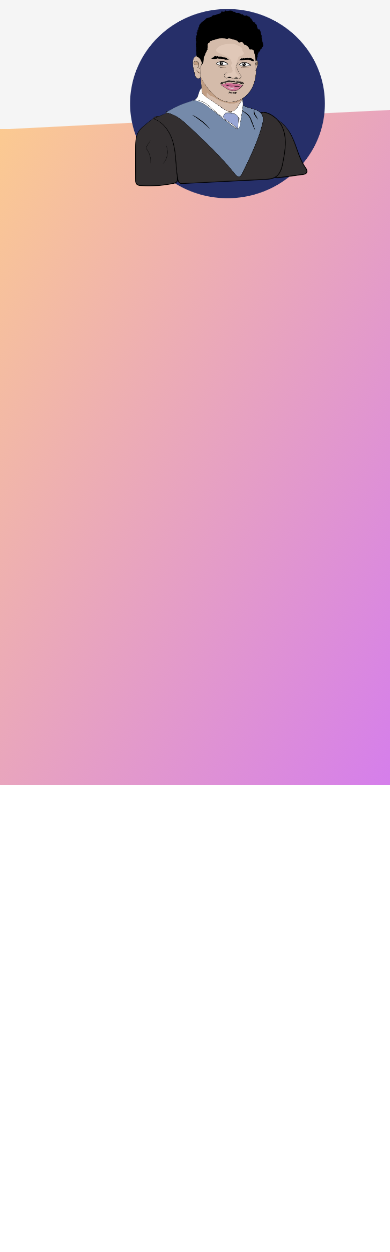
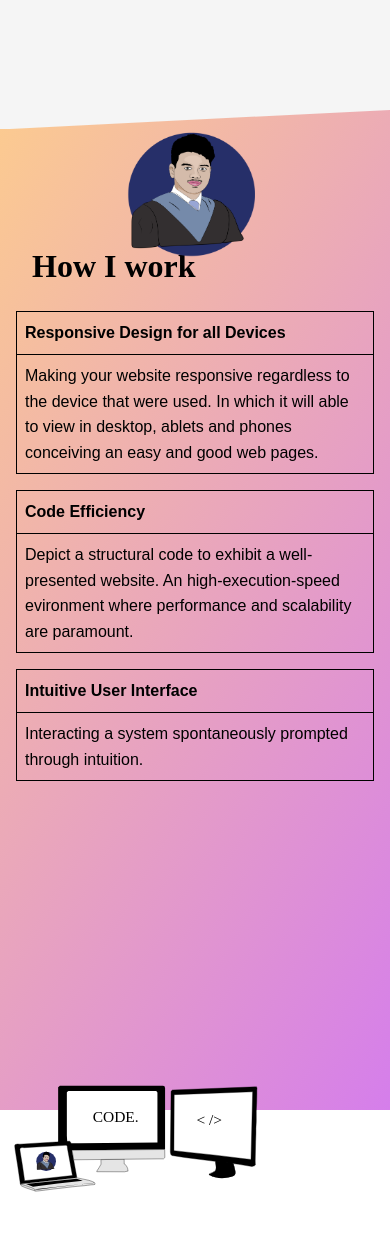
Before and after one commit to Eyrooon/My-portfolio, a website: page dist/index.html in a window 390 px wide. Shown: the part 377-1629 px from the top of the page. Before the commit the page ends 1162 px from the top, so only its background shows below. Drawn offline with Linux system fonts and the light colour scheme.

Commit message:
added new info

```diff
--- a/dist/css/style.css
+++ b/dist/css/style.css
@@ -14,9 +14,14 @@ body {
 }
 
 
-.img {
+.img-ivan {
     width: 200px;
     height: 200px;
+}
+
+.img-devices {
+    width:450px;
+    height:280px;
 }
 
 .first-page {
@@ -34,13 +39,6 @@ body {
     display: inline-block;
 }
 
-.second-page__image {
-    position:absolute;
-    top: 45%;
-    left:calc(100vw - 58vw);
-    z-index: 2;
-}
-
 .first-page__subtitle {
     font-size: 2rem;
     font-family: 'Open Sans Condensed', sans-serif;
@@ -53,7 +51,47 @@ body {
 
 .second-page {
     background-image: linear-gradient(120deg, #fccb90 0%, #d57eeb 100%);
-    height: 80vh;
+    height: 90vh;
+}
+
+.second-page h1 {
+    font-size:2rem;
+    font-family: Rockwell;
+    display: inline-block;
+    margin-top: 4.5em;
+    margin-left: 1em;
+    margin-bottom: 1em;
+}
+
+.second-page__image--ivan {
+    position:absolute;
+    top: 45%;
+    left:calc(100vw - 58vw);
+    z-index: 2;
+}
+
+.second-page__image--devices {
+    position: absolute;
+    bottom: -40%;
+    right:0;
+}
+
+.work-description {
+    display: grid;
+    grid-template-columns: repeat(auto-fit, minmax(200px, 1fr));
+    gap:1em;
+    margin: auto 1em;
+}
+
+.work-description--paragraph {
+    border: 1px solid  black;
+    border-top: none;
+    padding: .5em;
+}
+
+.work-description--header {
+    border: 1px solid black;
+    padding: .5em;
 }
 
 @media only screen and (max-width:1400px) {
@@ -68,6 +106,52 @@ body {
     }
 }
 
+@media only screen and (max-width:1000px) {
+    .img-devices {
+        width:350px;
+        height: 350px;;
+    }
+}
+
+@media only screen and (max-width:600px) {
+    .second-page {
+        height: 1000px;
+    }
+
+    .img-devices {
+        width:300px;
+        height: 300px;;
+    }
+
+    .second-page__image--devices {
+        bottom: -80%;
+        right: 20%;
+    }
+
+}
+
+@media only screen and (max-width:480px) {
+    .second-page__image--devices {
+        bottom: -93%;
+        left: 3%;
+    }
+
+    .second-page__image--ivan {
+        top: 60%;
+        right:10%;
+    }
+
+    .img-ivan {
+        width: 130px;
+        height: 130px;
+    }
+
+    .img-devices {
+        width:250px;
+        height: 200px;;
+    }
+}
+
 @media only screen and (max-width:700px) {
     .first-page h1 {
         font-size: 2rem;
@@ -75,7 +159,7 @@ body {
     .first-page__description {
         margin: 3em 50px;
     }
-    .second-page__image {
+    .second-page__image--ivan {
         left:calc(100vw - 68vw);
     }
 }
@@ -85,7 +169,8 @@ body {
         height: 500px;
     }
 
-    .second-page__image {
+    .second-page__image--ivan {
         top: 65%;
     }
+
 }
--- a/dist/index.html
+++ b/dist/index.html
@@ -2,6 +2,9 @@
 <html lang="en">
 <head>
     <meta charset="UTF-8">
+    <meta name="description" content="Designed Portfolio">
+    <meta name="keywords" content="Portfolio, Programmer, Ivan, Developer, Website, Responsive">
+    <meta name="author" content="Ivan Esguerra">
     <meta name="viewport" content="width=device-width, initial-scale=1.0">
     <meta http-equiv="X-UA-Compatible" content="ie=edge">
     <link rel="stylesheet" href="./css/style.css">
@@ -18,8 +21,42 @@
         </p>
     </section>
     <section class="second-page">
-        <div class="second-page__image">
-            <img src="./image/ivan.png" class="img"/>
+        <div class="second-page__image--ivan">
+            <img src="./image/ivan.png" class="img-ivan"/>
+        </div>
+        <div class="second-page__image--devices">
+            <img src="./image/machine.svg" class="img-devices"/>
+        </div>
+        <h1>How I work</h1>
+        <div class="work-description">
+            <div class="work-description__one">
+                <h4 class="work-description--header">
+                    Responsive Design for all Devices
+                </h4>
+                <p class="work-description--paragraph">
+                    Making your website responsive regardless to the device that were used.
+                    In which it will able to view in desktop,
+                    ablets and phones conceiving an easy and good web pages.
+                </p>
+            </div>
+            <div class="work-description__two">
+                <h4 class="work-description--header">
+                    Code Efficiency
+                </h4>
+                <p class="work-description--paragraph">
+                    Depict a structural code to exhibit a well-presented website.
+                    An high-execution-speed evironment where performance
+                    and scalability are paramount.
+                </p>
+            </div>
+            <div class="work-description__three">
+                <h4 class="work-description--header">
+                    Intuitive User Interface
+                </h4>
+                <p class="work-description--paragraph">
+                    Interacting a system spontaneously prompted through intuition.
+                </p>
+            </div>
         </div>
     </section>
 </body>
```
Also changed, not shown: dist/image/devices.png (added), dist/image/devices.svg (added), dist/image/machine.svg (added).
